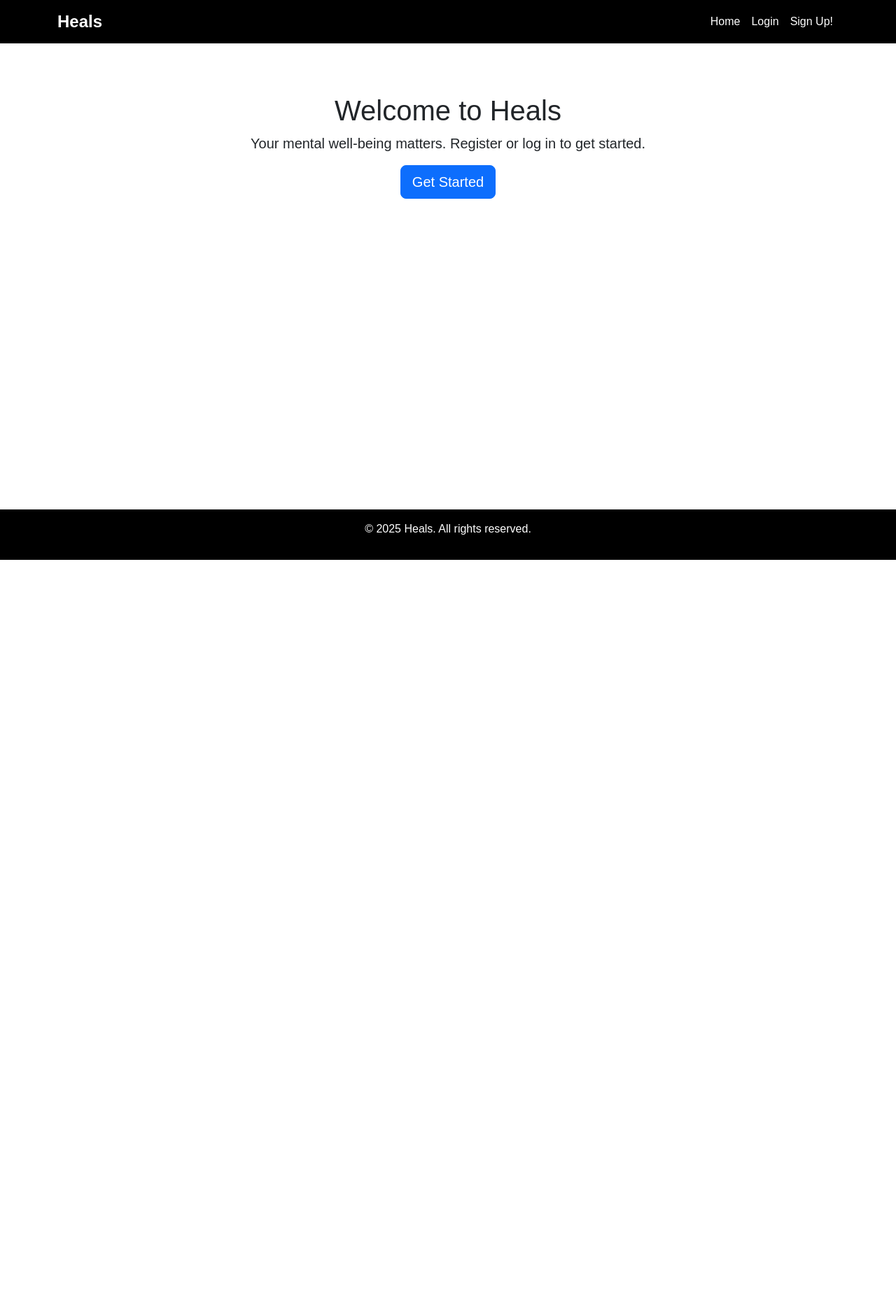
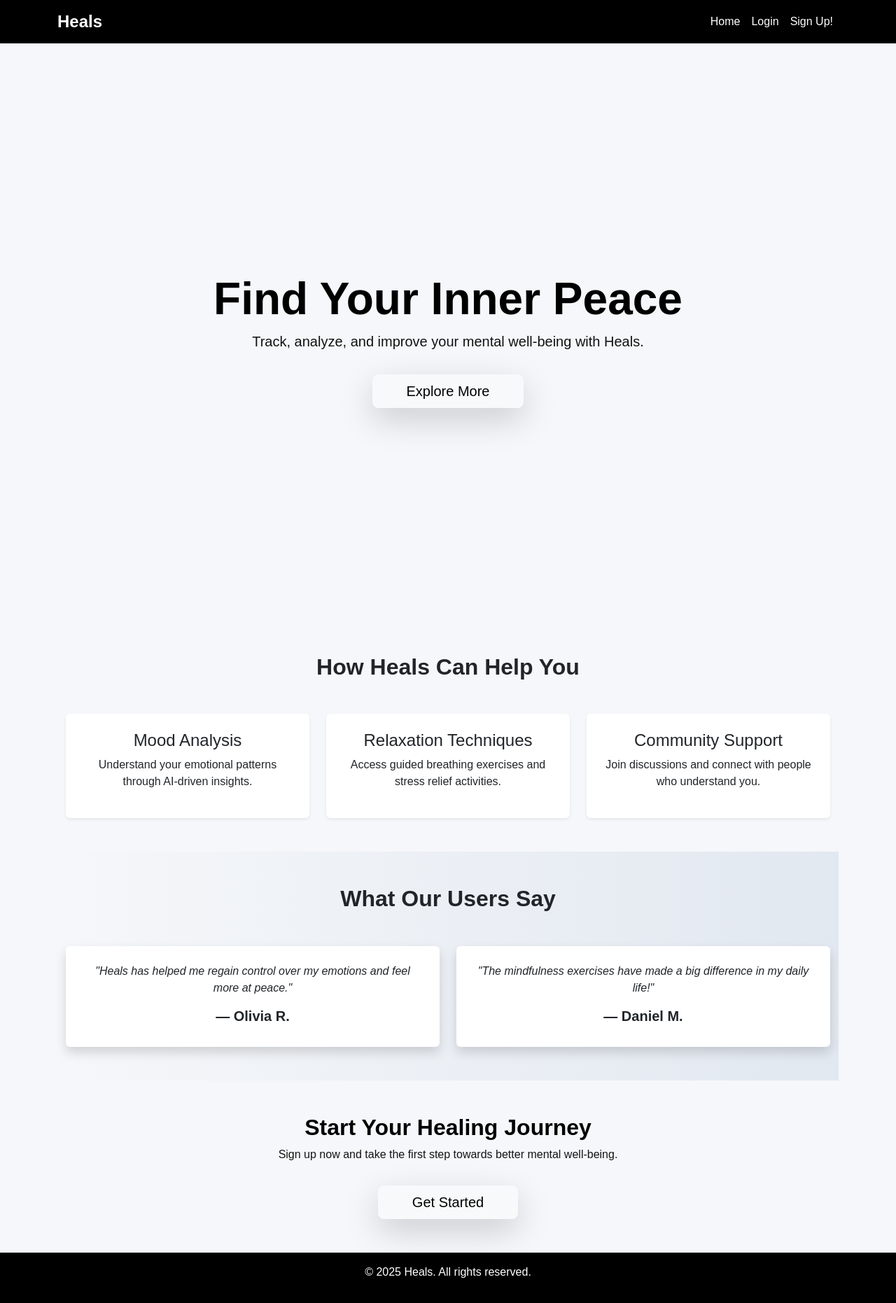
Before and after one commit to aiswaryapraveen/mentalhealthsupport, a Django app: page / in a window 1280 px wide. Shown: the whole page at 70% size. Before the commit the page ends 800 px from the top, so only its background shows below. Run offline with Django 5.2, Linux system fonts and the light colour scheme.

```diff
--- a/core/templates/core/landing.html
+++ b/core/templates/core/landing.html
@@ -1,9 +1,115 @@
 {% extends 'core/base.html' %}
 
 {% block content %}
-<div class="container text-center">
-    <h1 class="mt-5">Welcome to Heals</h1>
-    <p class="lead">Your mental well-being matters. Register or log in to get started.</p>
-    <a href="{% url 'signup' %}" class="btn btn-primary btn-lg">Get Started</a>
-</div>
+<!-- Hero Section -->
+<section class="hero-section d-flex align-items-center text-center text-white">
+    <div class="container">
+        <h1 class="display-3 fw-bold" style="color:black">Find Your Inner Peace</h1>
+        <p class="lead" style="color : rgb(18, 18, 18)">Track, analyze, and improve your mental well-being with Heals.</p>
+        <a href="{% url 'signup' %}" class="btn btn-light btn-lg mt-3 px-5 shadow-lg">Explore More</a>
+    </div>
+</section>
+
+<!-- Features Section -->
+<section class="features-section text-center py-5">
+    <div class="container">
+        <h2 class="fw-bold">How Heals Can Help You</h2>
+        <div class="row mt-5">
+            <div class="col-md-4">
+                <div class="feature-card p-4 shadow-sm rounded">
+                    <i class="fas fa-chart-line fa-3x text-primary mb-3"></i>
+                    <h4>Mood Analysis</h4>
+                    <p>Understand your emotional patterns through AI-driven insights.</p>
+                </div>
+            </div>
+            <div class="col-md-4">
+                <div class="feature-card p-4 shadow-sm rounded">
+                    <i class="fas fa-leaf fa-3x text-success mb-3"></i>
+                    <h4>Relaxation Techniques</h4>
+                    <p>Access guided breathing exercises and stress relief activities.</p>
+                </div>
+            </div>
+            <div class="col-md-4">
+                <div class="feature-card p-4 shadow-sm rounded">
+                    <i class="fas fa-comments fa-3x text-danger mb-3"></i>
+                    <h4>Community Support</h4>
+                    <p>Join discussions and connect with people who understand you.</p>
+                </div>
+            </div>
+        </div>
+    </div>
+</section>
+
+<!-- Testimonials Section -->
+<section class="testimonials-section py-5 text-center">
+    <div class="container">
+        <h2 class="fw-bold">What Our Users Say</h2>
+        <div class="row mt-5">
+            <div class="col-md-6">
+                <div class="testimonial-card p-4 shadow rounded">
+                    <p class="fst-italic">"Heals has helped me regain control over my emotions and feel more at peace."</p>
+                    <h5 class="fw-bold mt-3">— Olivia R.</h5>
+                </div>
+            </div>
+            <div class="col-md-6">
+                <div class="testimonial-card p-4 shadow rounded">
+                    <p class="fst-italic">"The mindfulness exercises have made a big difference in my daily life!"</p>
+                    <h5 class="fw-bold mt-3">— Daniel M.</h5>
+                </div>
+            </div>
+        </div>
+    </div>
+</section>
+
+<!-- Call-to-Action Section -->
+<section class="cta-section text-center text-white py-5">
+    <div class="container">
+        <h2 class="fw-bold" style="color:black">Start Your Healing Journey</h2>
+        <p style="color:rgb(21, 20, 20)">Sign up now and take the first step towards better mental well-being.</p>
+        <a href="{% url 'signup' %}" class="btn btn-light btn-lg mt-3 px-5 shadow-lg">Get Started</a>
+    </div>
+</section>
+
+<!-- Styles -->
+<style>
+    body {
+        font-family: 'Poppins', sans-serif;
+        background-color: #f5f7fa;
+    }
+
+    /* Hero Section */
+    .hero-section {
+        height: 100vh;
+        display: flex;
+        justify-content: center;
+        align-items: center;
+    }
+
+    /* Features Section */
+    .feature-card {
+        background: white;
+        border-radius: 12px;
+        transition: transform 0.3s ease-in-out, box-shadow 0.3s ease-in-out;
+    }
+
+    .feature-card:hover {
+        transform: translateY(-5px);
+        box-shadow: 0px 10px 20px rgba(0, 0, 0, 0.1);
+    }
+
+    /* Testimonials */
+    .testimonials-section {
+        background: linear-gradient(to right, #f5f7fa, #e2e8f0);
+    }
+
+    .testimonial-card {
+        background: white;
+        border-radius: 12px;
+        transition: transform 0.3s ease-in-out;
+    }
+
+    .testimonial-card:hover {
+        transform: scale(1.05);
+    }
+</style>
 {% endblock %}
```
Also changed, not shown: users/templates/users/signup.html (+65 -14 lines).
